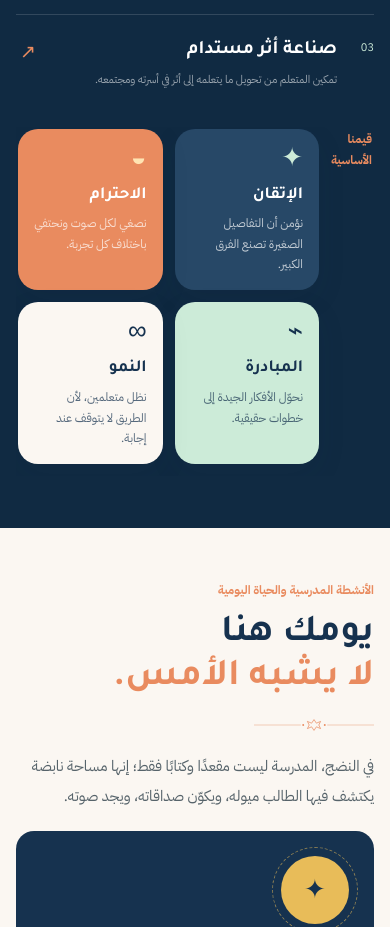
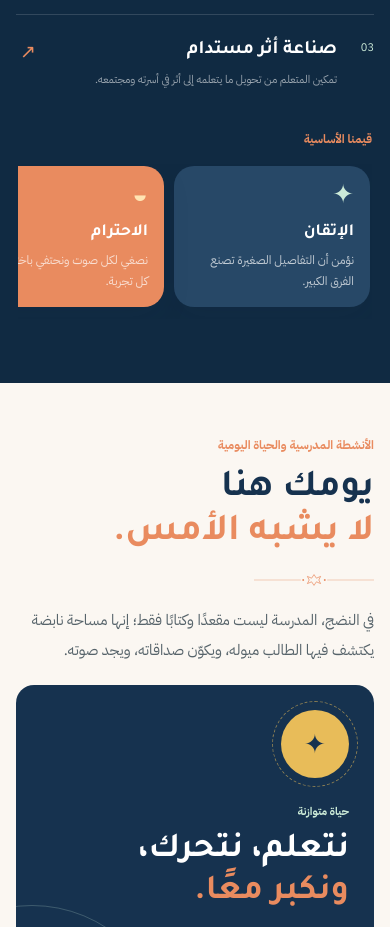
Before and after one commit to annodje/annodje.github.io, a plain HTML site: page index.html in a window 390 px wide. Shown: the part 3701-4628 px from the top of the page. Drawn offline with Linux system fonts and the light colour scheme; no server answers.

Commit message:
Add responsive styles for core values grid

```diff
--- a/polish.css
+++ b/polish.css
@@ -214,3 +214,11 @@ html[lang^="ar"] .eyebrow, html[lang^="ar"] .eyebrow * { letter-spacing: 0 !impo
 @media (max-width: 700px) { .value-card { padding-top: 62px !important; } .value-card--dark { padding-top: 22px !important; } }
 /* campus block: text only after the photo was removed */
 .campus__layout { display: block !important; max-width: 760px; margin-inline: auto; }
+
+/* core values grid as a swipe row (fix) */
+@media (max-width: 700px) {
+  .core-values { display: block !important; }
+  .core-values__grid { display: flex !important; flex-wrap: nowrap; gap: 10px !important; overflow-x: auto; scroll-snap-type: x mandatory; -webkit-overflow-scrolling: touch; padding: 2px 2px 12px; overscroll-behavior-x: contain; scrollbar-width: none; margin-top: 14px; }
+  .core-values__grid::-webkit-scrollbar { display: none; }
+  .core-values__grid .core-value { flex: 0 0 56%; scroll-snap-align: center; min-height: 0 !important; }
+}
```
